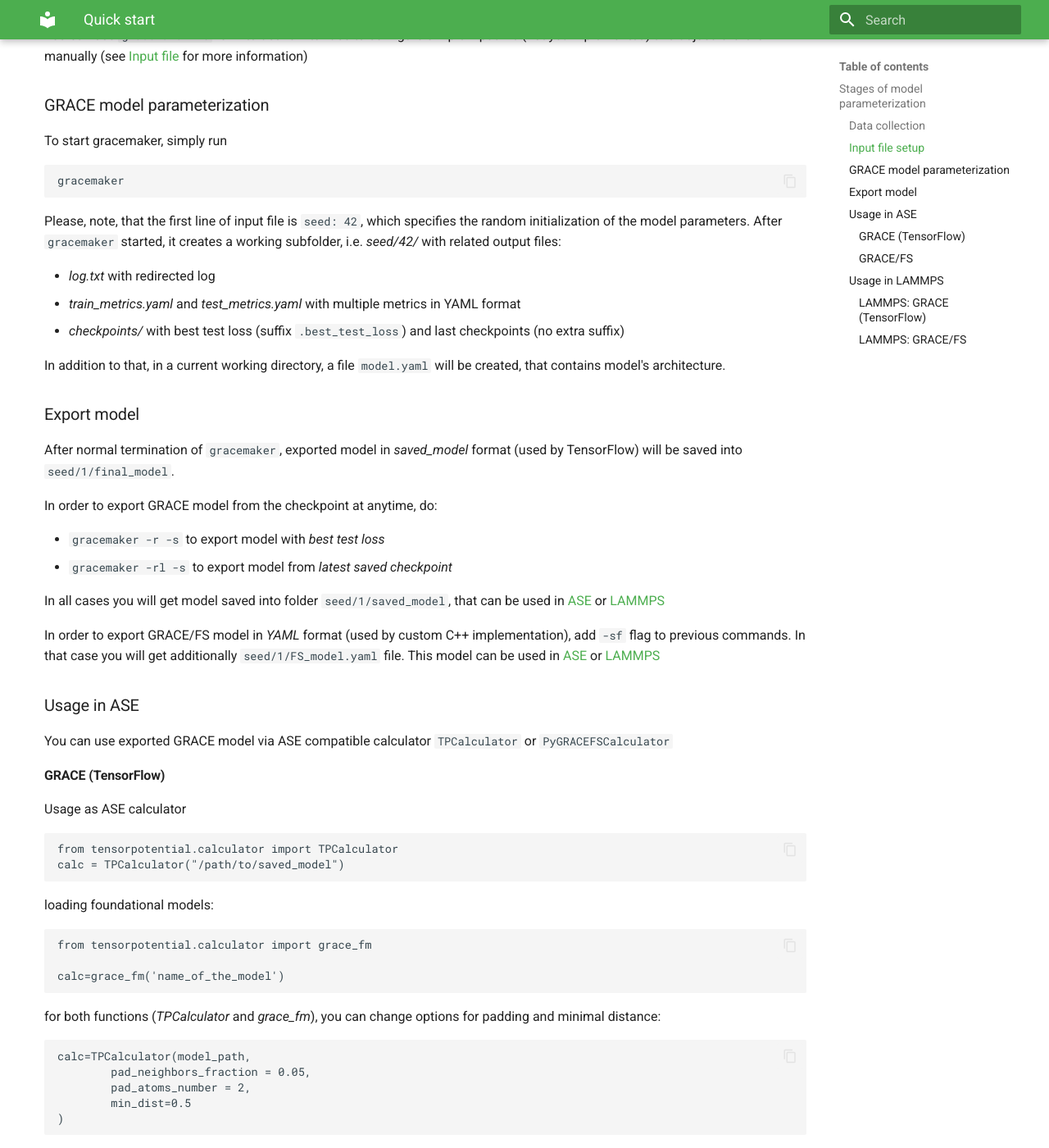
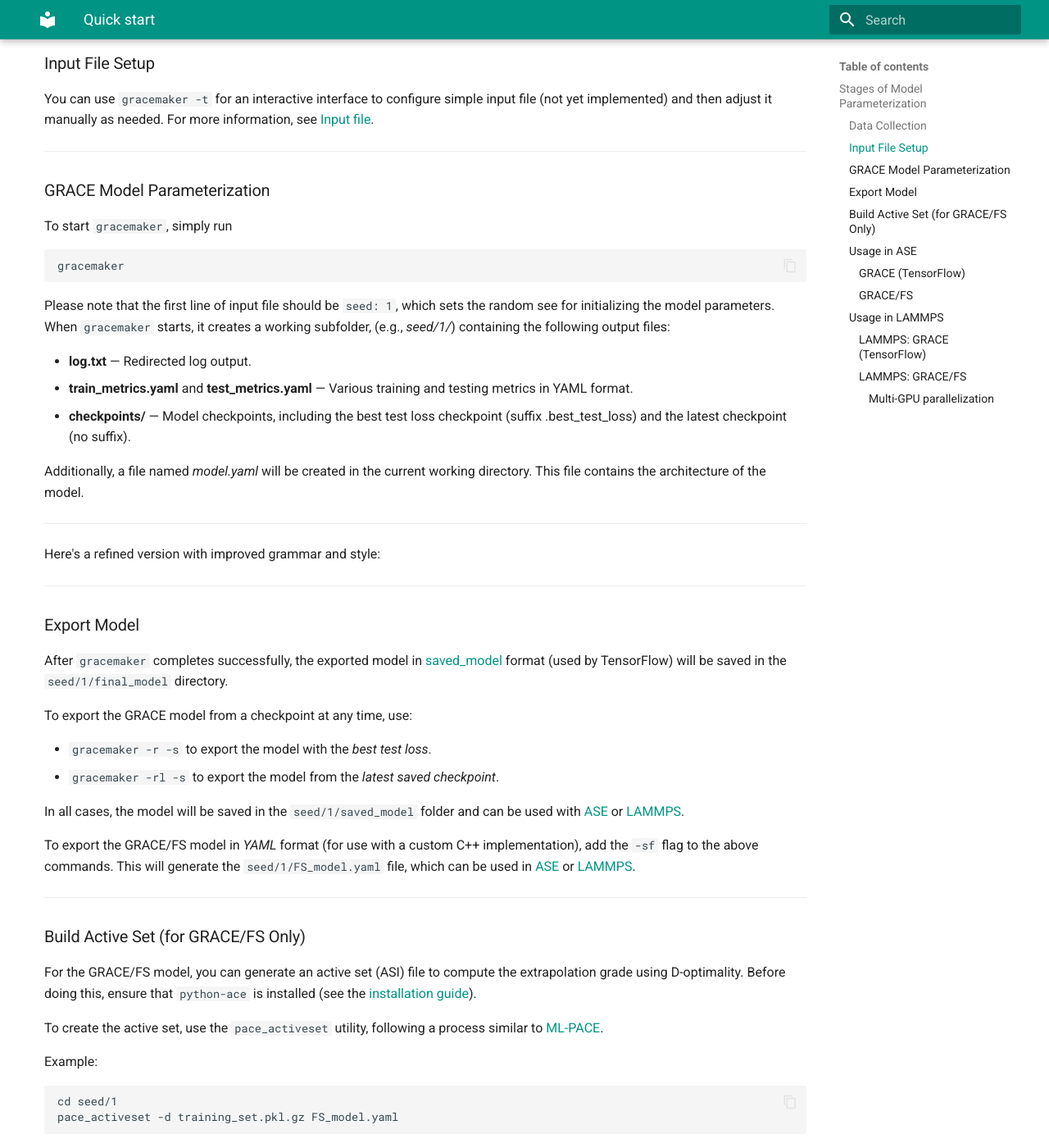
Before and after one commit to ICAMS/grace-tensorpotential, an MkDocs documentation site: the page built from docs/gracemaker/quickstart.md, in a window 1280 px wide and 1400 px high, scrolled down 931 px. Shown: the whole window at 82% size. Built offline with MkDocs 1.6.1 and Material for MkDocs 9.7.7, drawn with Linux system fonts in a browser that asks for light colours; some of the changed text lies outside the part shown.

Commit message:
WIP: update quickstart.md

````diff
--- a/docs/gracemaker/quickstart.md
+++ b/docs/gracemaker/quickstart.md
@@ -1,86 +1,114 @@
-## Stages of model parameterization
+## Stages of Model Parameterization
 
-1. [Data collection](#data-collection)
-2. [Input file setup](#input-file-setup)
+1. [Data Collection](#data-collection)
+2. [Input File Setup](#input-file-setup)
 3. [Parameterization with `gracemaker`](#grace-model-parameterization)
 4. [Export model](#export-model)
-5. Build active set (for GRACE/FS only)
-6. Use in [ASE](#usage-in-ase) and/or [LAMMPS](#usage-in-lammps)
-
-### Data collection
+5. [Build active set (for GRACE/FS only)](#build-active-set-for-gracefs-only)
+6. Usage in [ASE](#usage-in-ase) and [LAMMPS](#usage-in-lammps)
+_____
+### Data Collection
 
 You can either use [`grace_collect`](../utilities#grace_collect)
 ```bash
 grace_collect
 ```
 
-or build a `pandas.DataFrame` by you own. It must contain following columns:
+or build a `pandas.DataFrame` on you own. It must contain the following columns:
 
-* `ase_atoms` - with atomic structures, represented as ASE Atoms
-* `energy` - total energy (should be force-consistent), shape: single number
-* `energy_corrected` - cohesive energy, i.e. total energy, after subtraction of free atoms energies, shape: single number
-* `forces` - per-atom forces as NumPy array, shape: (number_of_atoms, 3)
+* `ase_atoms` - Atomic structures represented as ASE Atoms
+* `energy` - Total energy (should be force-consistent), shape: single number
+* `energy_corrected` (optional) - Cohesive energy, i.e., total energy after subtraction of free atoms' energies, shape: single number
+* `forces` - Per-atom forces, shape: (number_of_atoms, 3)
 
-Note, that `energy_corrected` column is not mandatory, and can be constructed automatically by _gracemaker_, if you provide `reference_energy`
+Note, that the `energy_corrected` column is not mandatory and can be constructed automatically by _gracemaker_,
+if you provide `reference_energy`
 
-### Input file setup
+_____
 
-You can use `gracemaker -t` for interactive interface to configure simple input file (not yet implemented)
-and adjust it further manually (see [Input file](../inputfile) for more information)
+### Input File Setup
 
-### GRACE model parameterization
+You can use `gracemaker -t` for an interactive interface to configure simple input file (not yet implemented)
+and then adjust it manually as needed. For more information, see [Input file](../inputfile).
 
-To start gracemaker, simply run
-```python
+_____
+
+### GRACE Model Parameterization
+
+To start `gracemaker`, simply run
+```bash
 gracemaker
 ```
 
-Please, note, that the first line of input file is `seed: 42`, which specifies the random initialization of the model
-parameters. After `gracemaker` started, it creates a working subfolder, i.e.  _seed/42/_ with related output files:
+Please note that the first line of input file should be `seed: 1`, which sets the random see for initializing the model
+parameters. When `gracemaker` starts, it creates a working subfolder, (e.g., _seed/1/_)  containing the following output files:
 
-* _log.txt_ with redirected log
-* _train_metrics.yaml_ and _test_metrics.yaml_ with multiple metrics in YAML format
-* _checkpoints/_ with best test loss (suffix `.best_test_loss`) and last checkpoints (no extra suffix)
+* **log.txt** — Redirected log output.
+* **train_metrics.yaml** and **test_metrics.yaml** — Various training and testing metrics in YAML format.
+* **checkpoints/** — Model checkpoints, including the best test loss checkpoint (suffix .best_test_loss) and the latest checkpoint (no suffix).
 
-In addition to that, in a current working directory,  a file `model.yaml` will be created, that contains model's architecture.
+Additionally, a file named _model.yaml_ will be created in the current working directory. This file contains the architecture of the model.
 
+_____
 
-### Export model
+Here's a refined version with improved grammar and style:
 
-After normal termination of `gracemaker`, exported model in _saved_model_ format (used by TensorFlow)
-will be saved into `seed/1/final_model`.
+---
 
-In order to export GRACE model from the checkpoint at anytime, do:
+### Export Model
 
-* `gracemaker -r -s`  to export model with _best test loss_
-* `gracemaker -rl -s`  to export model from _latest saved checkpoint_
+After `gracemaker` completes successfully, the exported model in [saved_model](https://www.tensorflow.org/guide/saved_model)
+format (used by TensorFlow) will be saved in the `seed/1/final_model` directory.
 
-In all cases you will get model saved into folder `seed/1/saved_model`, that can be used in [ASE](#grace-tensorflow)
-or [LAMMPS](#lammps-grace-tensorflow)
+To export the GRACE model from a checkpoint at any time, use:
 
-In order to export GRACE/FS model in _YAML_ format (used by custom C++ implementation), add `-sf` flag to previous commands.
-In that case you will get additionally `seed/1/FS_model.yaml` file. This model can be used in [ASE](#gracefs) or
-[LAMMPS](#lammps-gracefs)
+* `gracemaker -r -s` to export the model with the _best test loss_.
+* `gracemaker -rl -s` to export the model from the _latest saved checkpoint_.
+
+In all cases, the model will be saved in the `seed/1/saved_model` folder and can be used with [ASE](#grace-tensorflow) or [LAMMPS](#lammps-grace-tensorflow).
+
+To export the GRACE/FS model in _YAML_ format (for use with a custom C++ implementation), add the `-sf` flag to the above commands.
+This will generate the `seed/1/FS_model.yaml` file, which can be used in [ASE](#gracefs) or [LAMMPS](#lammps-gracefs).
+
+_____
+
+### Build Active Set (for GRACE/FS Only)
+
+For the GRACE/FS model, you can generate an active set (ASI) file to compute the extrapolation grade using D-optimality.
+Before doing this, ensure that `python-ace` is installed (see the [installation guide](../install/#gracefs-cpu)).
+
+To create the active set, use the `pace_activeset` utility, following a process similar
+to [ML-PACE](https://pacemaker.readthedocs.io/en/latest/pacemaker/active_learning/#extrapolation_grade_and_active_learning).
+
+Example:
+
+```bash
+cd seed/1
+pace_activeset -d training_set.pkl.gz FS_model.yaml
+```
+
+_____
 
 ### Usage in ASE
 
-You can use exported GRACE model via ASE compatible calculator `TPCalculator` or  `PyGRACEFSCalculator`
+You can use the exported GRACE model with ASE-compatible calculators, such as `TPCalculator` or `PyGRACEFSCalculator`.
 
 #### GRACE (TensorFlow)
-Usage as ASE calculator
+To use it as an ASE calculator:
+
 ```python
 from tensorpotential.calculator import TPCalculator
 calc = TPCalculator("/path/to/saved_model")
 ```
 
-loading foundational models:
+To load foundational models:
 ```python
 from tensorpotential.calculator import grace_fm
 
 calc=grace_fm('name_of_the_model')
 ```
 
-for both functions (_TPCalculator_ and _grace_fm_), you can change options for padding and minimal distance:
+For both functions (TPCalculator and grace_fm), you can adjust options for padding and minimal distance:
 ```python
 calc=TPCalculator(model_path,
         pad_neighbors_fraction = 0.05,
@@ -88,41 +116,48 @@
         min_dist=0.5
 )
 ```
-If `min_dist` if given, calc will raise an exception when encounter distance shorter than `min_dist`
-(usefull when you do  relaxation, in order to prevent non-physical short distances)
+If `min_dist` is given, calculator will raise an exception when it encounters a distance shorter than `min_dist`
+(useful for preventing non-physical short distances during relaxation).
+
+---
 
 #### GRACE/FS
 
-**NOTE!** You need `python-ace` package installed (see [here](../install/#gracefs-cpu))
+**Note:** The `python-ace` package is required (see the [installation guide](../install/#gracefs-cpu)).
 
-In order to use **GRACE/FS** calculator (with C++ implementations), you can use
+To use the **GRACE/FS** calculator (with C++ implementations), use the following code:
+
 ```python
 from pyace.asecalc import PyGRACEFSCalculator
 calc = PyGRACEFSCalculator("/path/to/FS_model.yaml")
+calc.set_active_set("/path/to/FS_model.asi")
 ```
+___
 
 ### Usage in LAMMPS
+For big production runs, it is better to use LAMMPS.
 
 #### LAMMPS: GRACE (TensorFlow)
-Usage with LAMMPS:
-Just use following pair_style
+Use following pair_style
 ```
 pair_style	grace
-pair_coeff	* * MODEL_PATH Al Li
+pair_coeff	* * /path/to/saved_model Al Li
 ```
-where MODEL_PATH is a path to saved model.
 If you downloaded foundation models (run `grace_download`), path will be like
 * `/path/to/home/.cache/grace/train_1.5M_test_75_grace_1layer_v2_7Aug2024/` for `mp-1layer`
 * `/path/to/home/.cache/grace/train_1.5M_test_75_grace_2layer_8Aug2024/` for `mp-2layer`
 
-TECHNICAL NOTE: GRACE model are JIT (just-in-time) compiled, i.e. first run will be slow.  We do use padding (default - ON) to prevent too-frequent recompilation if structure size or number of neighbour are changed. However, you can notice recompilations from time to time, this is ok.
+**Technical Note:** GRACE models are JIT (just-in-time) compiled, meaning the first run will be slower.
+GRACE uses padding (enabled by default) to reduce the frequency of recompilations if the structure size or number of
+neighbors changes. However, occasional recompilations may still occur; this is expected behavior.
 
-You can change fraction of neighbours padded as
+You can adjust the fraction of neighbors padded with:
 ```
 pair_style grace padding 0.05
 ```
-If `padding ...` is not provided, then default value is 0.01 i.e. 1%
-add option `pad_verbose`
+If `padding ...` is not specified, the default value is 0.01 (i.e., 1%).
+
+To receive messages when new padding and recompilations occur, add the `pad_verbose` option:
 ```
 pair_style grace ... pad_verbose
 ```
@@ -130,15 +165,18 @@
 
 
 
-** WARNING!!!! Only single lammps process (that will use max 1 GPU) will work now **
-Usage without GPU is possible, but TF utilizes CPU less efficient
+**Warning**: Currently, only a single LAMMPS process (utilizing a maximum of one GPU) is supported.
+While GPU usage is optional, TensorFlow is less efficient when running solely on the CPU.
 
 #### LAMMPS: GRACE/FS
 
-Only `GRACE/FS`  family of models has now native C++ implementaion (still not-optimal, product evaluator, NO KOKKOS support yet).
-In order to use these models, use following pairstyle:
-
-with extrapolation grade:
+Only the GRACE/FS family of models currently has a native C++ implementation (product evaluator, and no KOKKOS support yet).
+To use these models, use the following pair_style:
+```
+pair_style grace/fs
+pair_coeff      * * FS_model.yaml  Mo Nb Ta W
+```
+or with extrapolation grade:
 ```
 pair_style grace/fs extrapolation
 pair_coeff      * * FS_model.yaml FS_model.asi Mo Nb Ta W
@@ -146,20 +184,13 @@
 fix grace_gamma all pair 100 grace/fs gamma 1
 compute max_grace_gamma all reduce max f_grace_gamma
 ```
+The advantage of these models is that they are lightweight and do not rely on TensorFlow, meaning no GPU is required.
+However, you can still parallelize them with MPI as usual.
 
+##### Multi-GPU parallelization
+Currently, only **1-LAYER** models can be parallelized using MPI with domain decomposition.
+No need to modify LAMMPS input file, but here is an example of shell run command:
 
-without extrapolation grade:
-```
-pair_style grace/fs
-pair_coeff      * * FS_model.yaml  Mo Nb Ta W
-```
-This type of model does not rely on TF and thus no GPU will be used. But you can parallelize  with MPI as usual
-
-
-For MPI-parallel run on GPU for **1-LAYER** models:
 ```
  TF_CPP_MIN_LOG_LEVEL=1 mpirun -np 4 --bind-to none  bash -c 'CUDA_VISIBLE_DEVICES=$((OMPI_COMM_WORLD_RANK % 4)) lmp -in in.lammps'
 ```
-
-
-[//]: # (## &#40;TODO&#41; Model presets and configuration)
--- a/mkdocs.yml
+++ b/mkdocs.yml
@@ -12,11 +12,12 @@
     - navigation.top  # Keep the top navigation bar fixed
   palette:
     - scheme: default
-      primary: "green"
-      accent: "deep orange"
+      primary: "teal"
+      accent: "indigo"
     - scheme: slate
       primary: "indigo"
       accent: "pink"
+
 
 plugins:
   - search
@@ -31,6 +32,7 @@
   - CLI: gracemaker/cli.md
   - Utilities: gracemaker/utilities.md
   - FAQs: gracemaker/faq.md
+  - Tutorials: gracemaker/tutorials.md
 
 
 markdown_extensions:
````
Also changed, not shown: docs/gracemaker/tutorials.md (added, +1 -0 lines), docs/gracemaker/utilities.md (+24 -21 lines).
